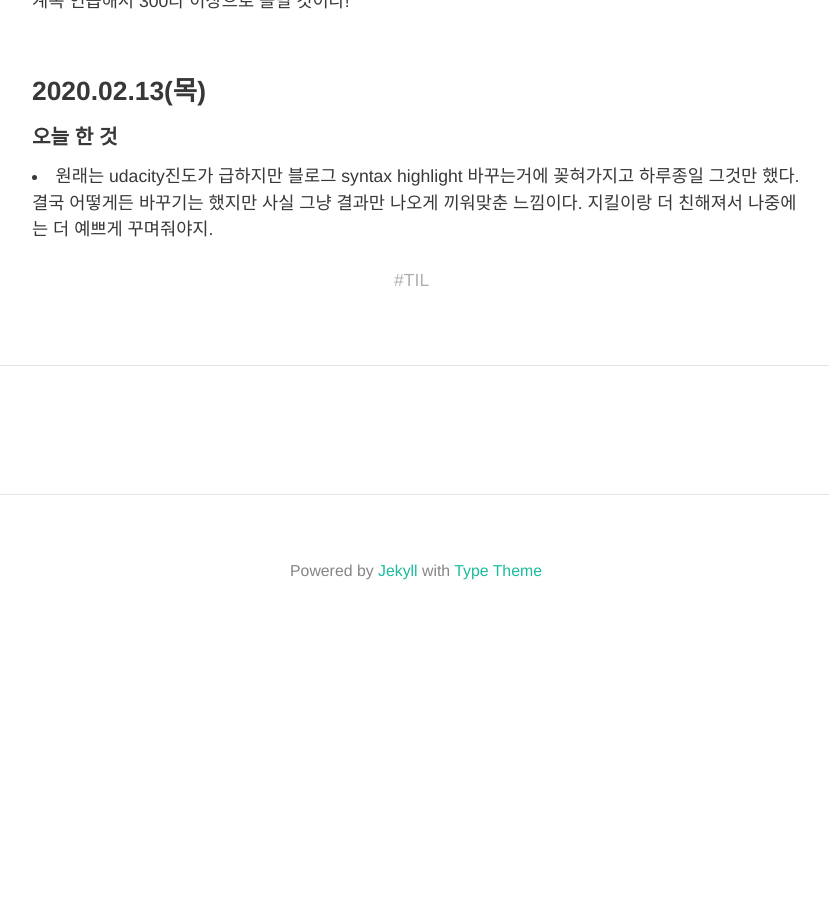
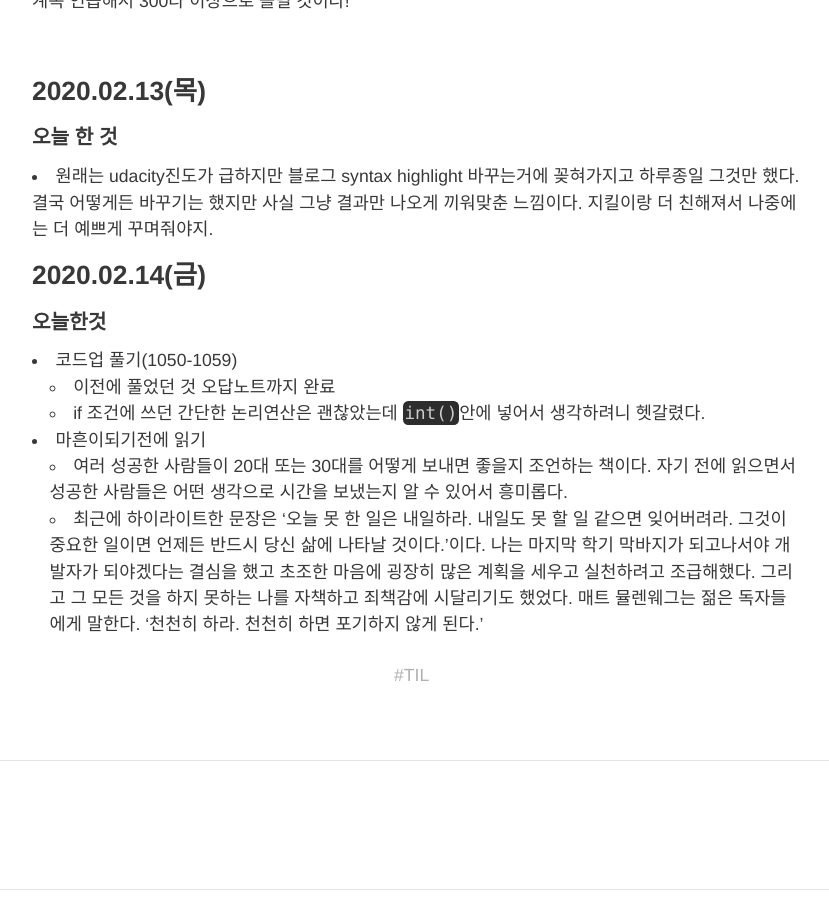
Before and after one commit to HyunlangBan/hyunlangban.github.io, a Jekyll site: the page built from _posts/2020-02-10-week-til.md, in a window 1280 px wide and 900 px high, scrolled down 1984 px. Shown: the whole window, without its empty margins (224-1053 px from the left). Built offline with Jekyll 4.4.1, drawn with Linux system fonts in a browser that asks for light colours; nearby versions of some CDN libraries; some web fonts are replaced; comment, search, counter and statistics services are not loaded; before the commit the page ends 2631 px from its top, so only the background shows below that.

Commit message:
Update 2020-02-10-week-til.md

```diff
--- a/_posts/2020-02-10-week-til.md
+++ b/_posts/2020-02-10-week-til.md
@@ -47,3 +47,13 @@ tag: TIL
 ### 2020.02.13(목)
 #### 오늘 한 것
 - 원래는 udacity진도가 급하지만 블로그 syntax highlight 바꾸는거에 꽂혀가지고 하루종일 그것만 했다. 결국 어떻게든 바꾸기는 했지만 사실 그냥 결과만 나오게 끼워맞춘 느낌이다. 지킬이랑 더 친해져서 나중에는 더 예쁘게 꾸며줘야지.
+
+
+### 2020.02.14(금)
+#### 오늘한것
+- 코드업 풀기(1050-1059)
+  - 이전에 풀었던 것 오답노트까지 완료
+  - if 조건에 쓰던 간단한 논리연산은 괜찮았는데 `int()`안에 넣어서 생각하려니 헷갈렸다.
+- 마흔이되기전에 읽기
+  - 여러 성공한 사람들이 20대 또는 30대를 어떻게 보내면 좋을지 조언하는 책이다. 자기 전에 읽으면서 성공한 사람들은 어떤 생각으로 시간을 보냈는지 알 수 있어서 흥미롭다.
+  - 최근에 하이라이트한 문장은 '오늘 못 한 일은 내일하라. 내일도 못 할 일 같으면 잊어버려라. 그것이 중요한 일이면 언제든 반드시 당신 삶에 나타날 것이다.'이다. 나는 마지막 학기 막바지가 되고나서야 개발자가 되야겠다는 결심을 했고 초조한 마음에 굉장히 많은 계획을 세우고 실천하려고 조급해했다. 그리고 그 모든 것을 하지 못하는 나를 자책하고 죄책감에 시달리기도 했었다. 매트 뮬렌웨그는 젊은 독자들에게 말한다. '천천히 하라. 천천히 하면 포기하지 않게 된다.'
```
